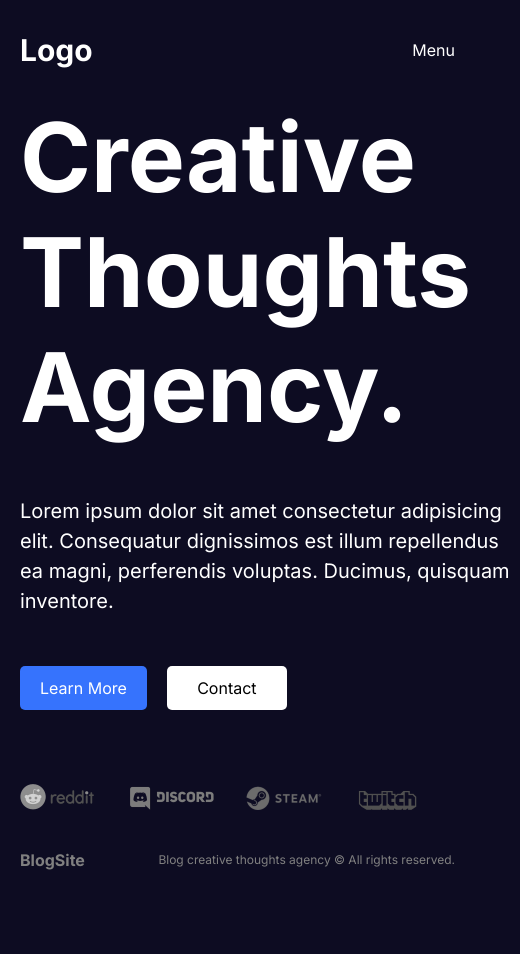
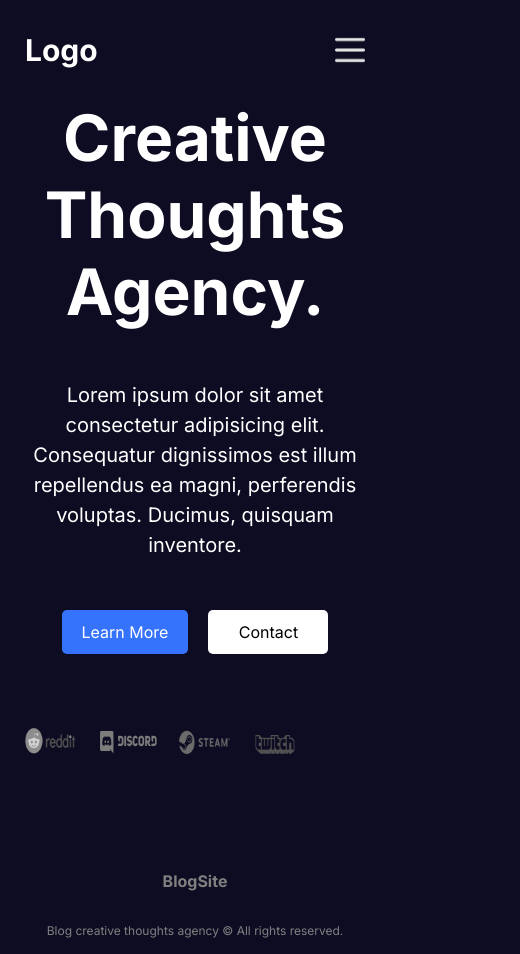
Before and after one commit to ansarianas23/BlogApp-NextJS, a Next.js app: page / in a window 390 px wide. Shown: the whole page, 520 px wide, since content can reach past the window. Before the commit the page ends 910 px from the top, so only its background shows below. Built offline with nearby package versions, Linux system fonts and the light colour scheme; grey boxes are pictures that could not be loaded.

Commit message:
"added rersponsiveness and few design fixes"

```diff
--- a/src/app/about/about.module.css
+++ b/src/app/about/about.module.css
@@ -50,3 +50,15 @@
 .img{
     object-fit: contain;
 }
+
+@media (max-width: 768px){
+    .container{
+        flex-direction: column;
+        text-align: center;
+    }
+
+    .boxes{
+        flex-direction: column;
+        gap: 50px;
+    }
+}
--- a/src/app/contact/contact.module.css
+++ b/src/app/contact/contact.module.css
@@ -42,3 +42,9 @@
     border-radius: 5px;
     cursor: pointer;
 }
+
+@media (max-width: 768px){
+    .container{
+        flex-direction: column;
+    }
+}
--- a/src/app/globals.css
+++ b/src/app/globals.css
@@ -68,13 +68,17 @@ a{
 @media (max-width: 768px){
     .container{
         width: 640px;
-
     }
 }
 
 @media (max-width: 640px){
     .container{
         width: 475px;
-
     }
 }
+
+@media (max-width: 475px){
+    .container{
+        width: 380px;
+    }
+}
--- a/src/app/home.module.css
+++ b/src/app/home.module.css
@@ -52,3 +52,24 @@
 .description{
     font-size: 20px;
 }
+
+@media (max-width: 1024px){
+    .container{
+        flex-direction: column;
+        text-align: center;
+    }
+
+    .buttons{
+        justify-content: center;
+    }
+}
+
+@media (max-width: 768px){
+    .title{
+        font-size: 64px;
+    }
+
+    .brands{
+        width: 100%;
+    }
+}
--- a/src/components/footer/footer.module.css
+++ b/src/components/footer/footer.module.css
@@ -13,3 +13,11 @@
 .text{
     font-size: 12px;
 }
+
+@media (max-width: 768px) {
+    .container{
+        flex-direction: column;
+        align-items: center;
+        justify-content: space-around;
+    }
+}
--- a/src/components/navbar/Navbar.jsx
+++ b/src/components/navbar/Navbar.jsx
@@ -3,6 +3,7 @@ import React, { useState } from 'react'
 import styles from "./navbar.module.css"
 import NavLink from './navlink/NavLink'
 import Link from 'next/link'
+import Image from 'next/image'
 
 const links = [
   {
@@ -50,7 +51,8 @@ const Navbar = () => {
         )}
       </div>
 
-      <button className={styles.menuBtn} onClick={()=>setOpen(!open)}>Menu</button>
+      <Image className={styles.menuBtn} onClick={()=>setOpen(!open)} src='/menu.png' alt='' height={30} width={30}/>
+
       {open && <div className={styles.mobileLinks}>
         {links.map((link)=>(
           <NavLink key={link.title} item={link}></NavLink>
--- a/src/components/navbar/navbar.module.css
+++ b/src/components/navbar/navbar.module.css
@@ -39,7 +39,7 @@
         top: 100px;
         right: 0;
         width: 50%;
-        background-color: gray;
+        background-color: var(--bg);
         height: calc(100vh - 100px);
         display: flex;
         flex-direction: column;
```
